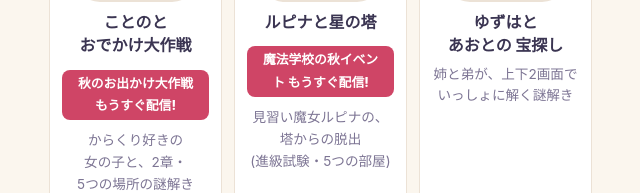
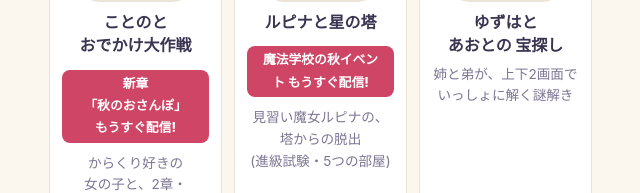
Before and after one commit to sjchsjch66-coder/sjchsjch66-coder.github.io, a plain HTML site: page index.html in a window 1280 px wide. Shown: the part 2420-2613 px from the top of the page, without its empty margins (227-867 px from the left). Drawn offline with Linux system fonts and the light colour scheme; a web font is replaced by a local one.

Commit message:
HP: ことのの帯をゲームの中の名前「秋のおさんぽ」に(11/23 オーナー A)
Co-Authored-By: Claude Opus 5.5 <noreply@anthropic.com>

```diff
--- a/index.html
+++ b/index.html
@@ -91,7 +91,7 @@ footer{margin-top:36px;text-align:center}
 </section>
 <section class="series"><h2><span class="dot" style="background:#ffa94d"></span>いろどりシリーズ</h2><p class="lead">いろどり村のなかまが主人公。ぽこが紹介する、お店のゲーム。</p><ul class="games"><li><a class="card" href="panya/"><img src="panya/images/icon.png" alt=""><span class="name">パン屋さん経営ゲーム<br>ミミの世界のパン</span><span class="say">ミミが世界のパンをめぐる、タップと放置のパン屋さん</span><span class="badge b-on">配信中</span></a><a class="store" href="https://apps.apple.com/jp/app/id6824826333">App Store で見る</a></li><li><a class="card"><img src="images/aquarium.png" alt=""><span class="name">いろどりシリーズ<br>〜ハヤテの港の水族館〜</span><span class="say">港の水族館で、世界の海の生き物を育てる</span><span class="badge b-wip">制作中</span></a></li></ul></section>
 <section class="series"><h2><span class="dot" style="background:#4dabf7"></span>ぽこのミニゲーム</h2><p class="lead">ちょっとした時間に。ぽこと遊ぶ、かんたんゲーム。</p><ul class="games"><li><a class="card" href="machigai/"><img src="machigai/images/icon.png" alt=""><span class="name">ぽこと<span class="nb">まちがいさがし</span></span><span class="say">2まいのドット絵をくらべる、かわいい脳トレ</span><span class="badge b-on">配信中</span></a><a class="store" href="https://apps.apple.com/jp/app/id6823128790">App Store で見る</a></li><li><a class="card" href="nurie/"><img src="nurie/images/icon.png" alt=""><span class="name">のんびりぽこと数字ぬりえ</span><span class="say">番号どおりにぬるだけ。考えない、のんびりぬりえ</span><span class="badge b-on">配信中</span></a><a class="store" href="https://apps.apple.com/jp/app/id6823193996">App Store で見る</a></li></ul></section>
-<section class="series"><h2><span class="dot" style="background:#9b7bd4"></span>謎解き・脱出ゲーム</h2><p class="lead">部屋をしらべて、謎を解いて、外へ。かわいい絵の脱出ゲーム。</p><ul class="games"><li><a class="card" href="kotono/"><img src="kotono/images/icon.png" alt=""><span class="name">ことのと <span class="nb">おでかけ大作戦</span></span><span class="newch">秋のお出かけ大作戦 <wbr>もうすぐ配信!</span><span class="say">からくり好きの女の子と、2章・5つの場所の謎解き</span><span class="badge b-on">配信中</span></a><a class="store" href="https://apps.apple.com/jp/app/id6824518808">App Store で見る</a></li><li><a class="card" href="lupina/"><img src="lupina/images/icon.png" alt=""><span class="name">ルピナと星の塔</span><span class="newch">魔法学校の秋イベント <wbr>もうすぐ配信!</span><span class="say">見習い魔女ルピナの、塔からの脱出(進級試験・5つの部屋)</span><span class="badge b-on">配信中</span></a><a class="store" href="https://apps.apple.com/jp/app/id6826573460">App Store で見る</a></li><li><a class="card" href="escapesplit/"><img src="escapesplit/images/icon.png" alt=""><span class="name">ゆずはと <span class="nb">あおとの 宝探し</span></span><span class="say">姉と弟が、<wbr>上下2画面で<wbr>いっしょに解く<wbr>謎解き</span><span class="badge b-on">配信中</span></a><a class="store" href="https://apps.apple.com/jp/app/id6829119959">App Store で見る</a></li></ul></section>
+<section class="series"><h2><span class="dot" style="background:#9b7bd4"></span>謎解き・脱出ゲーム</h2><p class="lead">部屋をしらべて、謎を解いて、外へ。かわいい絵の脱出ゲーム。</p><ul class="games"><li><a class="card" href="kotono/"><img src="kotono/images/icon.png" alt=""><span class="name">ことのと <span class="nb">おでかけ大作戦</span></span><span class="newch">新章「秋のおさんぽ」 <wbr>もうすぐ配信!</span><span class="say">からくり好きの女の子と、2章・5つの場所の謎解き</span><span class="badge b-on">配信中</span></a><a class="store" href="https://apps.apple.com/jp/app/id6824518808">App Store で見る</a></li><li><a class="card" href="lupina/"><img src="lupina/images/icon.png" alt=""><span class="name">ルピナと星の塔</span><span class="newch">魔法学校の秋イベント <wbr>もうすぐ配信!</span><span class="say">見習い魔女ルピナの、塔からの脱出(進級試験・5つの部屋)</span><span class="badge b-on">配信中</span></a><a class="store" href="https://apps.apple.com/jp/app/id6826573460">App Store で見る</a></li><li><a class="card" href="escapesplit/"><img src="escapesplit/images/icon.png" alt=""><span class="name">ゆずはと <span class="nb">あおとの 宝探し</span></span><span class="say">姉と弟が、<wbr>上下2画面で<wbr>いっしょに解く<wbr>謎解き</span><span class="badge b-on">配信中</span></a><a class="store" href="https://apps.apple.com/jp/app/id6829119959">App Store で見る</a></li></ul></section>
 
 
 <section class="series"><h2><span class="dot" style="background:#e599f7"></span>ぬりえ</h2><p class="lead">数字の<wbr>場所に<wbr>宝石を<wbr>はめる、<wbr>和の<wbr>四季の<wbr>ぬりえ。</p><ul class="games"><li><a class="card" href="kirakira/"><img src="kirakira/images/icon.png" alt=""><span class="name">宝石ぬりえ <span class="nb">四季めぐり</span></span><span class="say">桜・金魚・紅葉・椿。<wbr>宝石で<wbr>ぬる、<wbr>和の<wbr>四季</span><span class="badge b-on">配信中</span></a><a class="store" href="https://apps.apple.com/jp/app/id6828303316">App Store で見る</a></li></ul></section><section class="series"><h2><span class="dot" style="background:#f783ac"></span>カメラ・写真</h2><p class="lead">推しと<wbr>いっしょに、<wbr>いい写真を。<wbr>推し活の<wbr>ためのカメラです。</p><ul class="games"><li><a class="card" href="oshipasha/"><img src="oshipasha/images/icon.png" alt=""><span class="name">推しパシャ</span><span class="say">推しを<wbr>1回<wbr>撮れば、<wbr>いつでも<wbr>どこでも<wbr>一緒に<wbr>撮れるカメラ</span><span class="badge b-on">配信中</span></a><a class="store" href="https://apps.apple.com/jp/app/id6830922828">App Store で見る</a></li></ul></section>
```
Also changed, not shown: kotono/index.html (+1 -1 lines).
